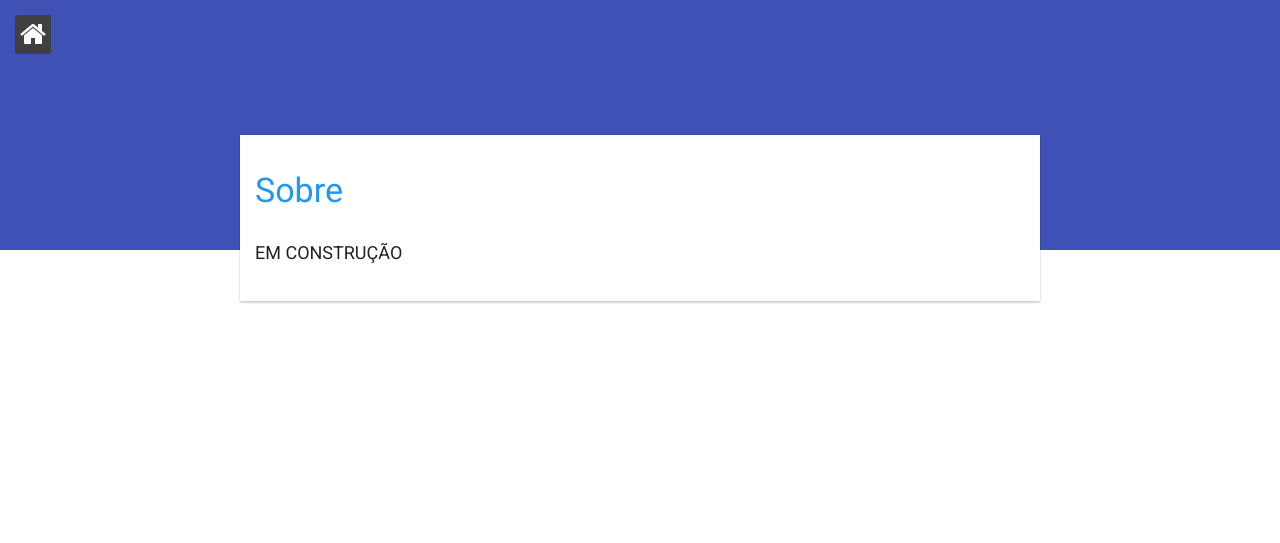
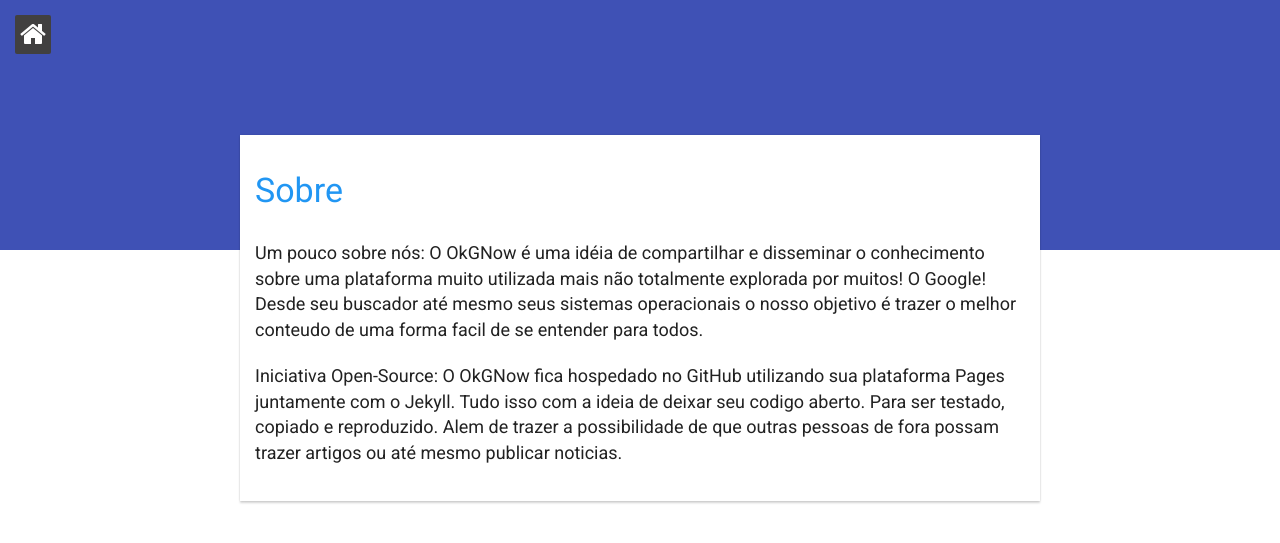
Before and after one commit to PlusFriends/okgnow.github.io, a Jekyll site: the page built from sobre.md, in a window 1280 px wide. Shown: the top 543 px of the page. Built offline with Jekyll 4.4.1, drawn with Linux system fonts in a browser that asks for light colours; nearby versions of some CDN libraries.

Commit message:
Update sobre.md

```diff
--- a/sobre.md
+++ b/sobre.md
@@ -5,4 +5,8 @@ color: indigo
 permalink: /sobre/
 ---
 
-EM CONSTRUÇÃO
+Um pouco sobre nós:
+O OkGNow é uma idéia de compartilhar e disseminar o conhecimento sobre uma plataforma muito utilizada mais não totalmente explorada por muitos! O Google! Desde seu buscador até mesmo seus sistemas operacionais o nosso objetivo é trazer o melhor conteudo de uma forma facil de se entender para todos.
+
+Iniciativa Open-Source:
+O OkGNow fica hospedado no GitHub utilizando sua plataforma Pages juntamente com o Jekyll. Tudo isso com a ideia de deixar seu codigo aberto. Para ser testado, copiado e reproduzido. Alem de trazer a possibilidade de que outras pessoas de fora possam trazer artigos ou até mesmo publicar noticias.
```
